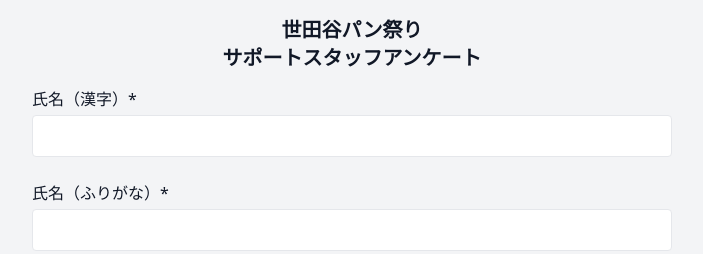
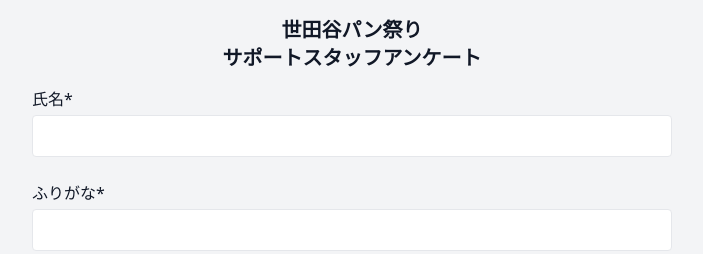
Before and after one commit to tainosign/tainosign.github.io, a Vue app in the folder vue-test/: page /OPENSAND in a window 1280 px wide. Shown: the top 254 px of the page, without its empty margins (288-991 px from the left). Built offline with nearby package versions, Linux system fonts and the light colour scheme.

Commit message:
Update OpenSandSurvey.vue

```diff
--- a/vue-test/src/views/OpenSandSurvey.vue
+++ b/vue-test/src/views/OpenSandSurvey.vue
@@ -7,12 +7,12 @@
     <form @submit.prevent="handleSubmit" class="space-y-6">
       <!-- 名前 -->
       <div>
-        <label>氏名（漢字）*</label>
+        <label>氏名*</label>
         <input v-model="form.name_kanji" required class="input" />
       </div>
 
       <div>
-        <label>氏名（ふりがな）*</label>
+        <label>ふりがな*</label>
         <input v-model="form.name_furigana" required class="input" />
       </div>
 
```
